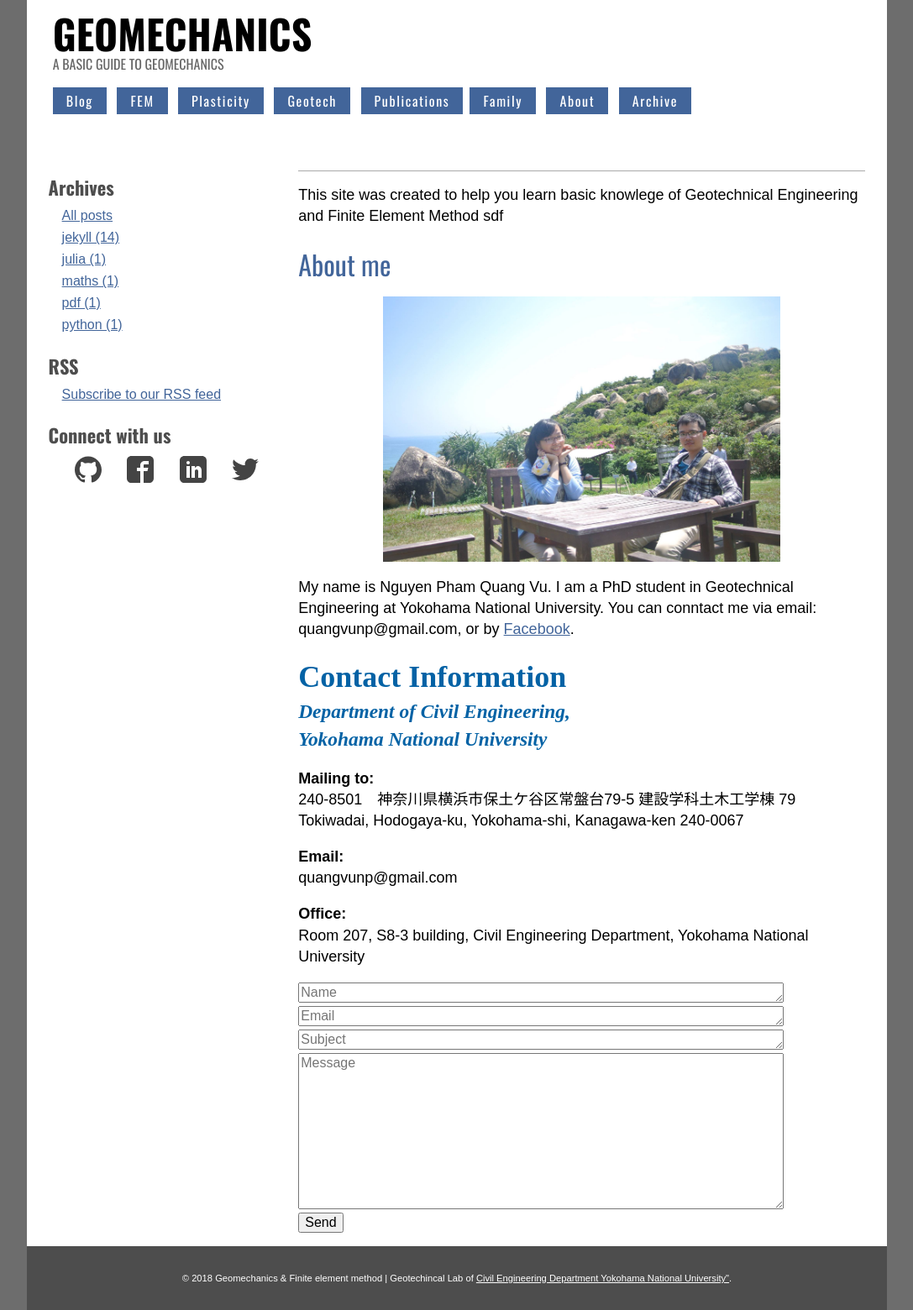
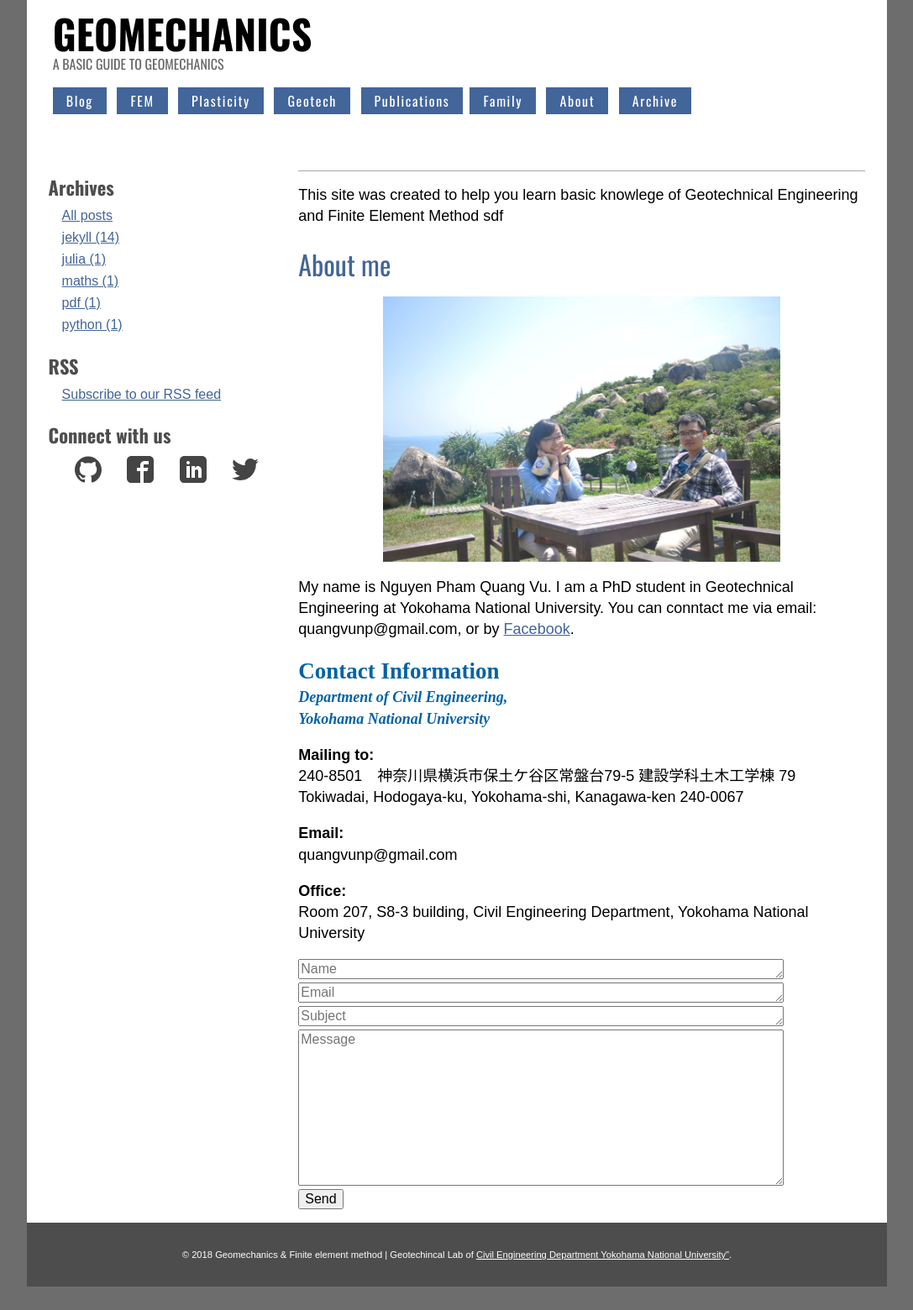
Before and after one commit to quangvunp/geomechanics, a Jekyll site: the page built from about.md, in a window 1280 px wide. Shown: the whole page at 84% size, without its empty margins (96-1183 px from the left). Built offline with Jekyll 4.4.1, drawn with Linux system fonts in a browser that asks for light colours; our own code applies the rules of GitHub Pages for plain Markdown files; after the commit the page ends 1532 px from its top, so only the background shows below that.

Commit message:
Update about.md

```diff
--- a/about.md
+++ b/about.md
@@ -8,8 +8,8 @@
 My name is Nguyen Pham Quang Vu. I am a PhD student in Geotechnical Engineering at Yokohama National University. You can conntact me via email: quangvunp@gmail.com, or by [Facebook]("https://www.facebook.com/quangvu.np").
 
 
-<span style="color: #0362a5; font-family: Babas; font-size: 2em;">**Contact Information**</span> <br />
-<span style="color: #0362a5; font-family: Time News Roman; font-size: 1.3em;">
+<span style="color: #0362a5; font-family: Babas; font-size: 1.5em;">**Contact Information**</span> <br />
+<span style="color: #0362a5; font-family: Time News Roman; font-size: 1.0em;">
 ***Department of Civil Engineering, <br />
 Yokohama National University***
 </span>
```
